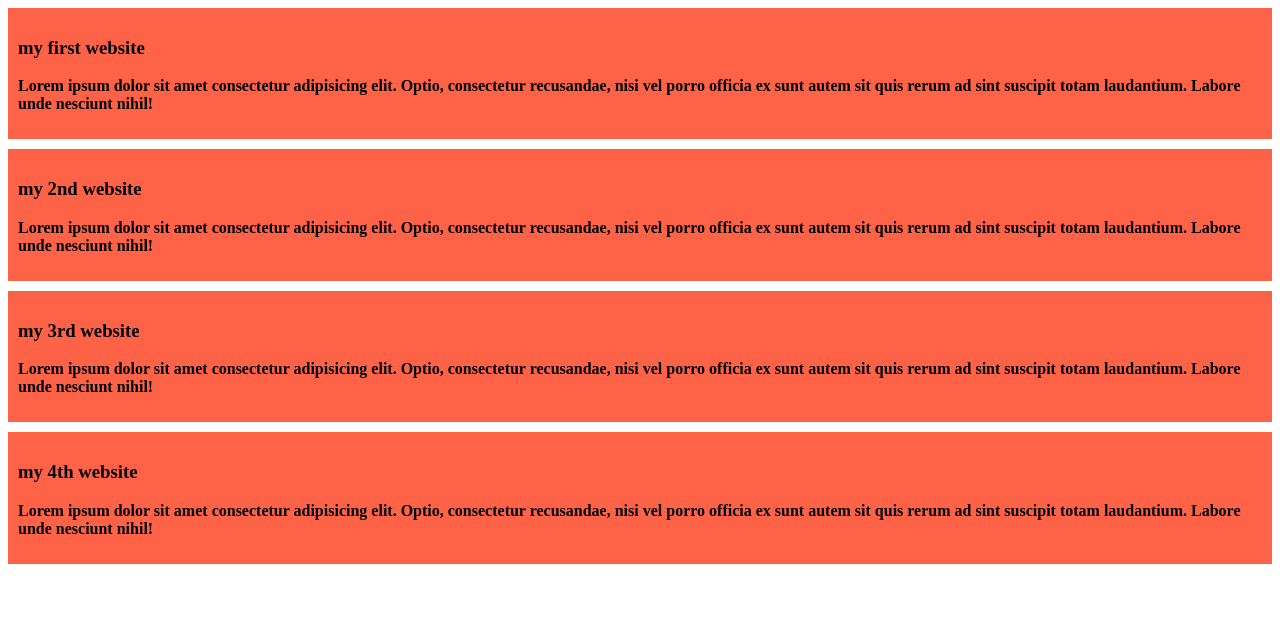
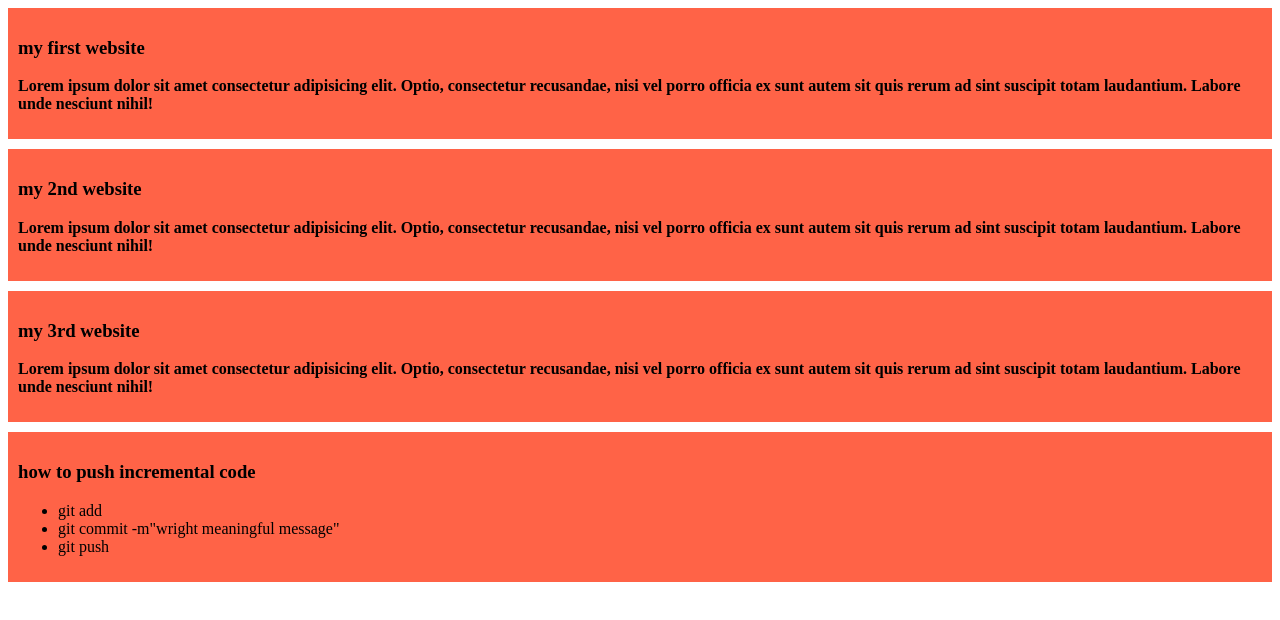
Before and after one commit to Ensaf01/my-simple-website, a plain HTML site: page index.html in a window 1280 px wide. Drawn offline with Linux system fonts and the light colour scheme.

Commit message:
add the list of meaningful message

```diff
--- a/index.html
+++ b/index.html
@@ -20,8 +20,13 @@
         <b><p>Lorem ipsum dolor sit amet consectetur adipisicing elit. Optio, consectetur recusandae, nisi vel porro officia ex sunt autem sit quis rerum ad sint suscipit totam laudantium. Labore unde nesciunt nihil!</p></b>
     </div>
     <div>
-        <h3>my 4th website</h3>
-        <b><p>Lorem ipsum dolor sit amet consectetur adipisicing elit. Optio, consectetur recusandae, nisi vel porro officia ex sunt autem sit quis rerum ad sint suscipit totam laudantium. Labore unde nesciunt nihil!</p></b>
+        <h3>how to push incremental code</h3>
+        <ul>
+            <li>git add </li>
+            <li>git commit -m"wright meaningful message"</li>
+            <li>git push</li>
+        </ul>
     </div>
+
 </body>
 </html>
```
